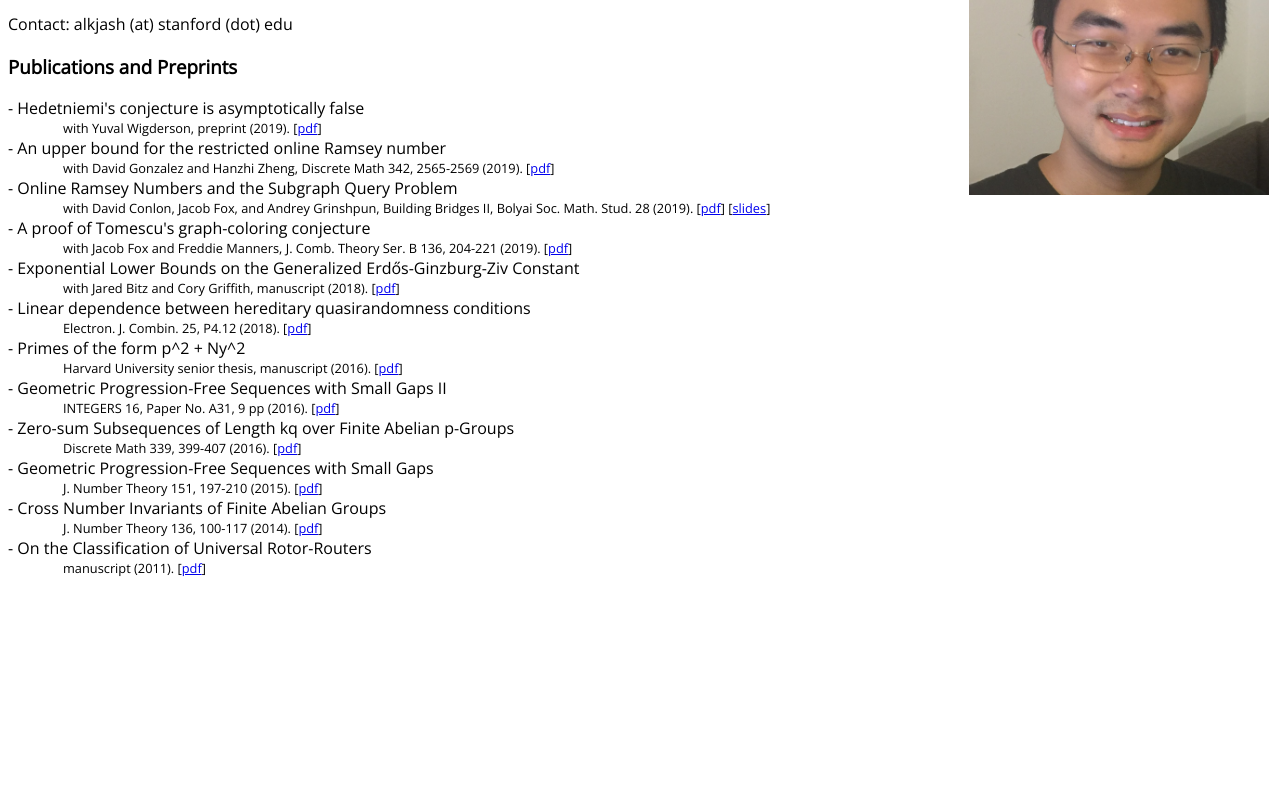
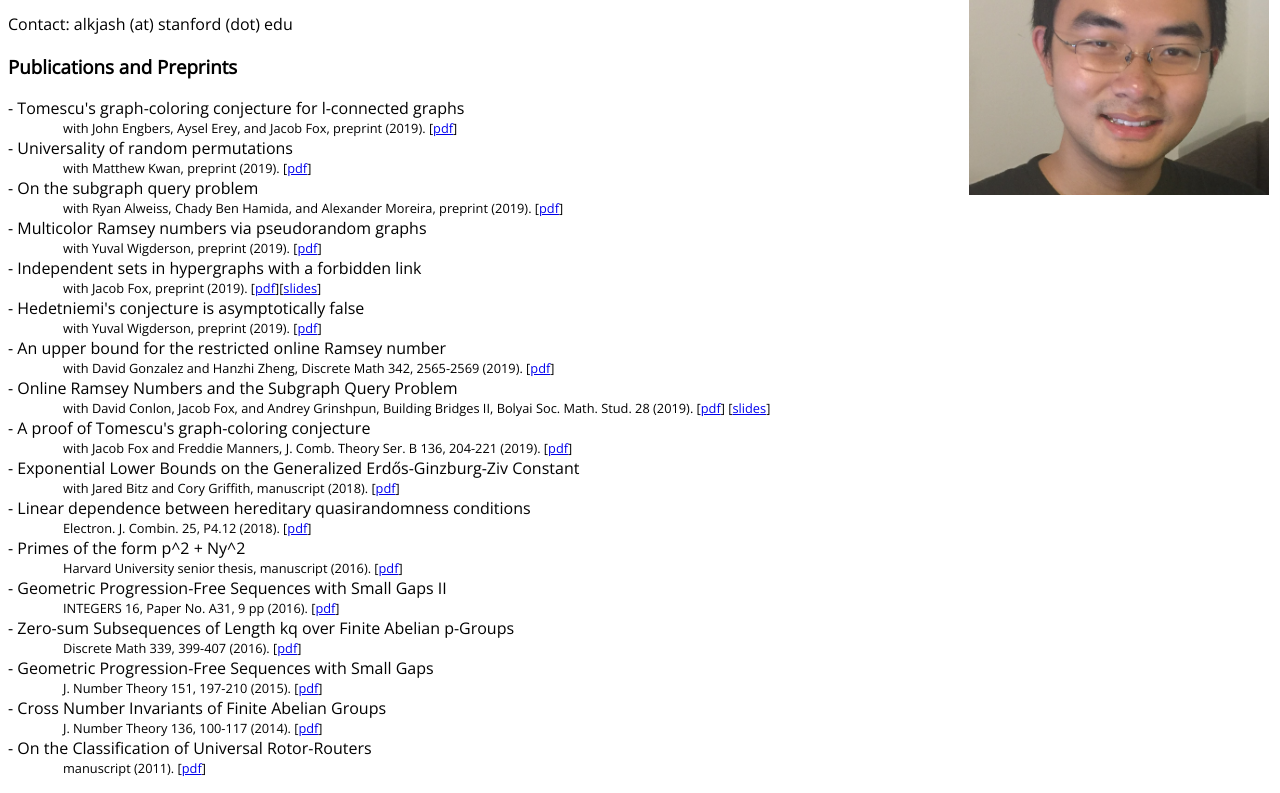
Before and after one commit to jazyan/xiaoyu-site, a plain HTML site: page index.html in a window 1280 px wide. Shown: the part 133-926 px from the top of the page. Before the commit the page ends 800 px from the top, so only its background shows below. Drawn offline with nearby package versions, Linux system fonts and the light colour scheme.

Commit message:
Update index.html

```diff
--- a/index.html
+++ b/index.html
@@ -29,6 +29,28 @@
         </h3>
 
         <ul class="dashed">
+            <li>
+                Tomescu's graph-coloring conjecture for l-connected graphs
+                <ul class="sublist">with John Engbers, Aysel Erey, and Jacob Fox, preprint (2019). [<a href="https://arxiv.org/pdf/1912.03236.pdf">pdf</a>]</ul>
+            </li>
+            <li>
+                Universality of random permutations
+                <ul class="sublist">with Matthew Kwan, preprint (2019). [<a href="https://arxiv.org/pdf/1911.12878.pdf">pdf</a>]</ul>
+            </li>
+
+            <li>
+                On the subgraph query problem
+                <ul class="sublist">with Ryan Alweiss, Chady Ben Hamida, and Alexander Moreira, preprint (2019). [<a href="https://arxiv.org/pdf/1911.04413.pdf">pdf</a>]</ul>
+            </li>
+            <li>
+                Multicolor Ramsey numbers via pseudorandom graphs
+                <ul class="sublist">with Yuval Wigderson, preprint (2019). [<a href="https://arxiv.org/pdf/1910.06287.pdf">pdf</a>]</ul>
+            </li>
+            <li>
+                Independent sets in hypergraphs with a forbidden link
+                <ul class="sublist">with Jacob Fox, preprint (2019). [<a href="https://arxiv.org/pdf/1909.05988.pdf">pdf</a>][<a href="Hypergraph_Ramsey.pdf">slides</a>]</ul>
+            </li>
+
             <li>
                 Hedetniemi's conjecture is asymptotically false
                 <ul class="sublist">with Yuval Wigderson, preprint (2019). [<a href="https://arxiv.org/pdf/1906.06783.pdf">pdf</a>]</ul>
```
